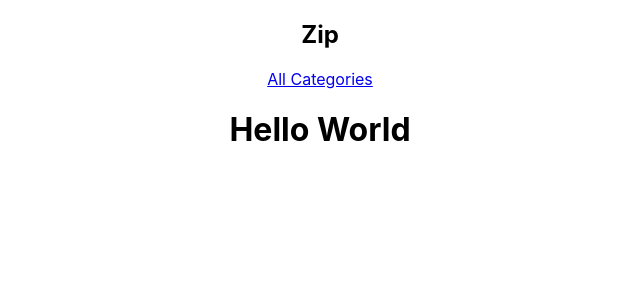
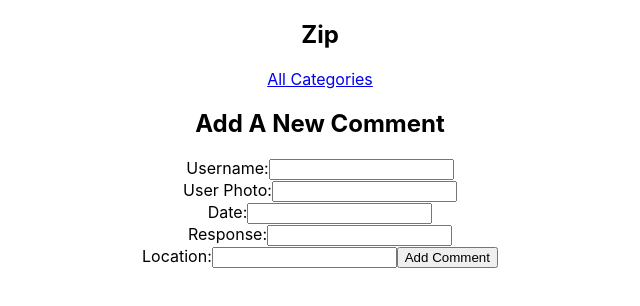
Before and after one commit to JordanAclarke/zip-application, a React (Create React App) app in the folder client/: page /comments/new in a window 1280 px wide. Shown: the top 306 px of the page, without its empty margins (320-960 px from the left). Built offline with nearby package versions, Linux system fonts and the light colour scheme; no server answers.

Commit message:
delete on comment is working

```diff
--- a/client/src/App.js
+++ b/client/src/App.js
@@ -7,6 +7,7 @@ import NewCategoryForm from './components/NewCategoryForm.js'
 import Post from './components/Post.js'
 import Comment from './components/Comment.js'
 import NewPostForm from './components/NewPostForm.js';
+import NewCommentForm from './components/NewCommentForm';
 
 function App() {
   return (
@@ -19,11 +20,13 @@ function App() {
 
         <Switch>
           <Route exact path="/" component={CategoryList} />
-          <Route path ="/categories/new" component={NewCategoryForm} />
-          <Route path ="/categories/:id" component={Category} />
-          <Route path = "/posts/new" component={NewPostForm} />
-          <Route path = "/posts/:id" component={Post} />
+          <Route exact path ="/categories/new" component={NewCategoryForm} />
+          <Route exact path ="/categories/:id" component={Category} />
+          <Route exact path = "/posts/new" component={NewPostForm} />
+          <Route exact path = "/posts/:id" component={Post} />
+          <Route exact path="/comments/new" component={NewCommentForm} />
           <Route path = "/comments/:id" component={Comment} />
+
         </Switch>
       </Router>
 
--- a/client/src/components/Category.js
+++ b/client/src/components/Category.js
@@ -1,7 +1,7 @@
 import React, { Component } from 'react'
 import axios from 'axios'
 import { Redirect, Link } from 'react-router-dom'
-
+import NewPostForm from '../components/NewPostForm'
 export default class Category extends Component {
     state = {
         category: {},
@@ -23,7 +23,7 @@ export default class Category extends Component {
             })
     }
 
-    handleDeleteCookbook = () => {
+    handleDeleteCategory = () => {
         axios.delete(`/api/v1/categories/${this.state.category.id}/`, this.state.category)
             .then((res) => {
                 this.setState({
@@ -70,6 +70,7 @@ export default class Category extends Component {
         })
         return (
             <div>
+                {/* <NewPostForm match={this.props.match}/>  */}
                 {
                     this.state.isEditCategoryFormDisplay
                     ?
@@ -117,12 +118,13 @@ export default class Category extends Component {
 
                         <h3>{this.state.category.cate_title} Posts:</h3>
                         {postList}
+                        <NewPostForm match={this.props.match} />
                         <Link
                         to={{pathname: '/posts/new', state: {category: this.state.category.id}}}>
                             Add A New Post
                         </Link>
                         <button onClick = {this.toggleCategoryEditForm}>Edit Category</button>
-                        <button onClick={this.handleDeleteCookbook}>Delete Category</button>
+                        <button onClick={this.handleDeleteCategory}>Delete Category</button>
                     </div>
                 }
             </div>
--- a/client/src/components/Comment.js
+++ b/client/src/components/Comment.js
@@ -1,26 +1,42 @@
 import React, { Component } from 'react'
-import Axios from 'axios';
+import axios from 'axios';
+import { Redirect, Link } from 'react-router-dom'
 export default class Comment extends Component {
     state = {
-        comment: {}
+        comment: {},
+        redirectToHome: false
     }
+
     componentDidMount() {
         this.getComment(this.props.match.params.id)
     }
     getComment = () => {
-        Axios.get(`/api/v1/comments/${this.props.match.params.id}/`)
+        axios.get(`/api/v1/comments/${this.props.match.params.id}/`)
             .then((res) => {
                 this.setState({
                     comment: res.data
                 })
             })
     }
+    handleDeleteComment = () => {
+            axios.delete(`/api/v1/comments/${this.state.comment.id}/`, this.state.comment)
+                .then(() => {
+                    this.setState({
+                        redirectToHome: true
+                    })
+                })
+        }
     render() {
+        if(this.state.redirectToHome) {
+            return <Redirect to="/" />
+        }
         return (
             <div>
+
                 <h1>Hello World</h1>
                 <h2>{this.state.comment.username}</h2>
                 <p>{this.state.comment.response}</p>
+                <button onClick={this.handleDeleteComment}>Delete Comment</button>
             </div>
         )
     }
--- /dev/null
+++ b/client/src/components/NewCommentForm.js
@@ -0,0 +1,118 @@
+import React, { Component } from 'react'
+import axios from 'axios'
+import { Redirect } from 'react-router-dom'
+export default class NewCommentForm extends Component {
+    state = {
+        newComment: {
+            username: '',
+            user_photo: '',
+            date: '',
+            response: '',
+            user_location: '',
+            post: this.props.match.params.id
+        },
+        redirectToHome: false
+    }
+
+    // componentDidMount = () => {
+    //     const route = {...this.state.newComment}
+    //     route.postId = this.props.match.params.postId
+    //     this.setState({newComment: route})
+    //     // axios.get(`/api/v1/posts/${this.props.match.params.id}/`)
+    //     //     .then((res) => {
+    //     //         this.setState({posts: this.state.id})
+    //     //     })
+    // }
+
+    handleChange = (evt) => {
+        let copiedComment = {...this.state.newComment}
+
+        copiedComment[evt.target.name] = evt.target.value
+        this.setState({
+            newComment: copiedComment
+        })
+    }
+
+    handleSubmit = (evt) => {
+        evt.preventDefault()
+
+        axios.post(`/api/v1/comments/`, this.state.newComment)
+            .then(() => {
+                this.setState({
+                    redirectToHome: true
+                })
+            })
+    }
+    render() {
+        if(this.state.redirectToHome) {
+            return <Redirect to="/" />
+        }
+        return (
+            <div>
+                <h2>Add A New Comment</h2>
+                <form onSubmit={this.handleSubmit}>
+                    <div>
+                    <label htmlFor='comment-username'>Username:</label>
+                    <input
+                    type='text'
+                    name='username'
+                    id='comment-username'
+                    onChange={this.handleChange}
+                    value={this.state.newComment.username}
+                    />
+                    </div>
+
+                    <div>
+                    <label htmlFor='comment-user-photo'>User Photo:</label>
+                    <input
+                    type='text'
+                    name='user_photo'
+                    id='comment-user-photo'
+                    onChange={this.handleChange}
+                    value={this.state.newComment.user_photo}
+                    />
+                    </div>
+
+                    <div>
+                    <label htmlFor='comment-date'>Date:</label>
+                    <input
+                    type='text'
+                    name='date'
+                    id='comment-date'
+                    onChange={this.handleChange}
+                    value={this.state.newComment.date}
+                    />
+                    </div>
+
+                    <div>
+                    <label htmlFor='comment-response'>Response:</label>
+                    <input
+                    type='text'
+                    name='response'
+                    id='comment-response'
+                    onChange={this.handleChange}
+                    value={this.state.newComment.response}
+                    />
+                    </div>
+
+                    <div>
+                    <label htmlFor='comment-user-location'>Location:</label>
+                    <input
+                    type='text'
+                    name='user_location'
+                    id='comment-user-location'
+                    onChange={this.handleChange}
+                    value={this.state.newComment.user_location}
+                    />
+                    <input
+                    type='submit'
+                    value='Add Comment'
+                    />
+                    </div>
+
+                </form>
+
+            </div>
+        )
+    }
+}
--- a/client/src/components/NewPostForm.js
+++ b/client/src/components/NewPostForm.js
@@ -13,9 +13,15 @@ export default class NewPostForm extends Component {
             location: '',
             mood: '',
             text_photo: '',
-            category: this.props.location.state
+            category: this.props.match.params.id
         },
         redirectToHome: false
+    }
+    componentDidMount = () => {
+        axios.get('/api/v1/categories/')
+            .then((res) => {
+                this.setState({categories: res.data})
+            })
     }
 
     handleChange = (evt) => {
@@ -47,6 +53,7 @@ export default class NewPostForm extends Component {
                 <h2>Add A New Post</h2>
                 <form onSubmit={this.handleSubmit}>
                     <div>
+                        <div>
                         <label htmlFor="post-username">UserName:</label>
                         <input
                         type='text'
@@ -55,7 +62,9 @@ export default class NewPostForm extends Component {
                         onChange={this.handleChange}
                         value={this.state.newPost.username}
                         />
+                        </div>
 
+                        <div>
                         <label htmlFor="post-user-photo">Profile Photo:</label>
                         <input
                         type='text'
@@ -64,7 +73,9 @@ export default class NewPostForm extends Component {
                         onChange={this.handleChange}
                         value={this.state.newPost.user_photo}
                         />
+                        </div>
 
+                        <div>
                         <label htmlFor="post-date">Date:</label>
                         <input
                         type='text'
@@ -73,7 +84,10 @@ export default class NewPostForm extends Component {
                         onChange={this.handleChange}
                         value={this.state.newPost.date}
                         />
+                        </div>
 
+
+                        <div>
                         <label htmlFor="post-title">Post Title:</label>
                         <input
                         type='text'
@@ -82,7 +96,10 @@ export default class NewPostForm extends Component {
                         onChange={this.handleChange}
                         value={this.state.newPost.title}
                         />
+                        </div>
 
+
+                        <div>
                         <label htmlFor="post-text">Post:</label>
                         <input
                         type='text'
@@ -90,10 +107,12 @@ export default class NewPostForm extends Component {
                         id='post-text'
                         onChange={this.handleChange}
                         value={this.state.newPost.text}
-                        width= '250'
-                        height = '250'
+                        cols="300"
+                        rows="100"
                         />
+                        </div>
 
+                        <div>
                         <label htmlFor="post-location">Location:</label>
                         <input
                         type='text'
@@ -102,7 +121,9 @@ export default class NewPostForm extends Component {
                         onChange={this.handleChange}
                         value={this.state.newPost.location}
                         />
+                        </div>
 
+                        <div>
                         <label htmlFor="post-mood">Mood:</label>
                         <input
                         type='text'
@@ -111,6 +132,7 @@ export default class NewPostForm extends Component {
                         onChange={this.handleChange}
                         value={this.state.newPost.mood}
                         />
+                        </div>
 
                         <label htmlFor="post-text-photo">Post Photo:</label>
                         <input
--- a/client/src/components/Post.js
+++ b/client/src/components/Post.js
@@ -1,7 +1,7 @@
 import React, { Component } from 'react'
 import Axios from 'axios';
 import { Link } from 'react-router-dom'
-
+import NewCommentForm from '../components/NewCommentForm'
 
 export default class Post extends Component {
     state = {
@@ -44,7 +44,15 @@ export default class Post extends Component {
                 <img src={this.state.post.text_photo} />
 
                 <h2>Comments:</h2>
+                {/* <Link
+                        to={{pathname: '/comments/new', state: {post: this.state.post.id}}}>
+                            Add A New Comment
+                        </Link> */}
+                {/* <Link to={`/posts/${this.props.match.params.id}/comments/new`}>Add a Comment</Link> */}
                 {commentList}
+                <NewCommentForm
+                match={this.props.match}
+                />
             </div>
         )
     }
```
Also changed, not shown: 1 other file (tests, documents, lock files or other folders).
